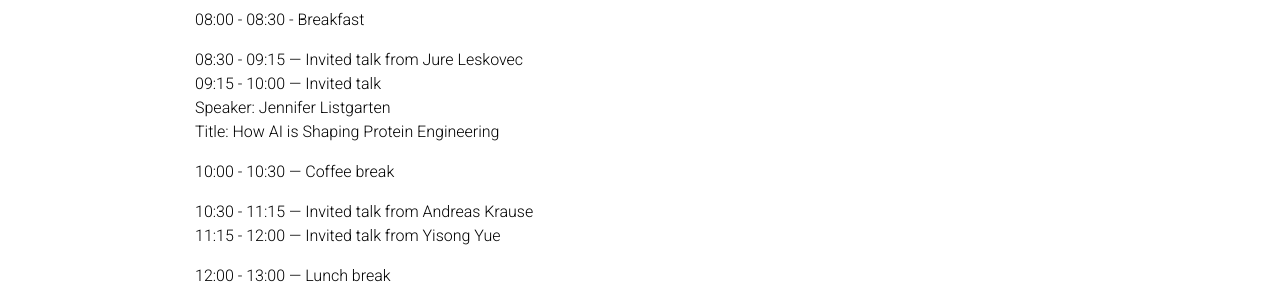
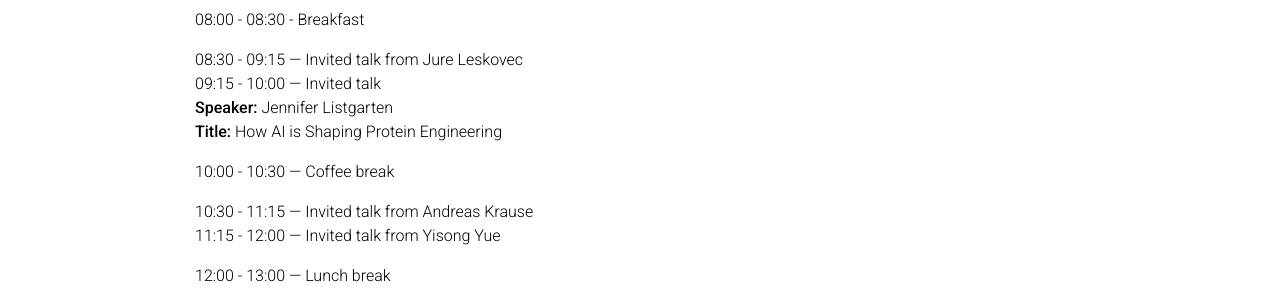
Before and after one commit to edai4science/edai4science.github.io, a Jekyll site: the page built from _pages/schedule.md, in a window 1280 px wide and 900 px high, scrolled down 664 px. Shown: the part 298-588 px from the top of the window. Built offline with Jekyll 4.4.1, drawn with Linux system fonts in a browser that asks for light colours; comment, search, counter and statistics services are not loaded; a style sheet for code colours, icons or effects is not loaded; part of the change alters nothing that is shown.

```diff
--- a/_pages/schedule.md
+++ b/_pages/schedule.md
@@ -47,8 +47,8 @@ nav_order: 3
 
 08:30 - 09:15 — Invited talk from Jure Leskovec<br>
 09:15 - 10:00 — Invited talk<br>
-                Speaker: Jennifer Listgarten<br>
-                Title: How AI is Shaping Protein Engineering
+                **Speaker:** Jennifer Listgarten<br>
+                **Title:** How AI is Shaping Protein Engineering
 
 10:00 - 10:30 — Coffee break
 
```
